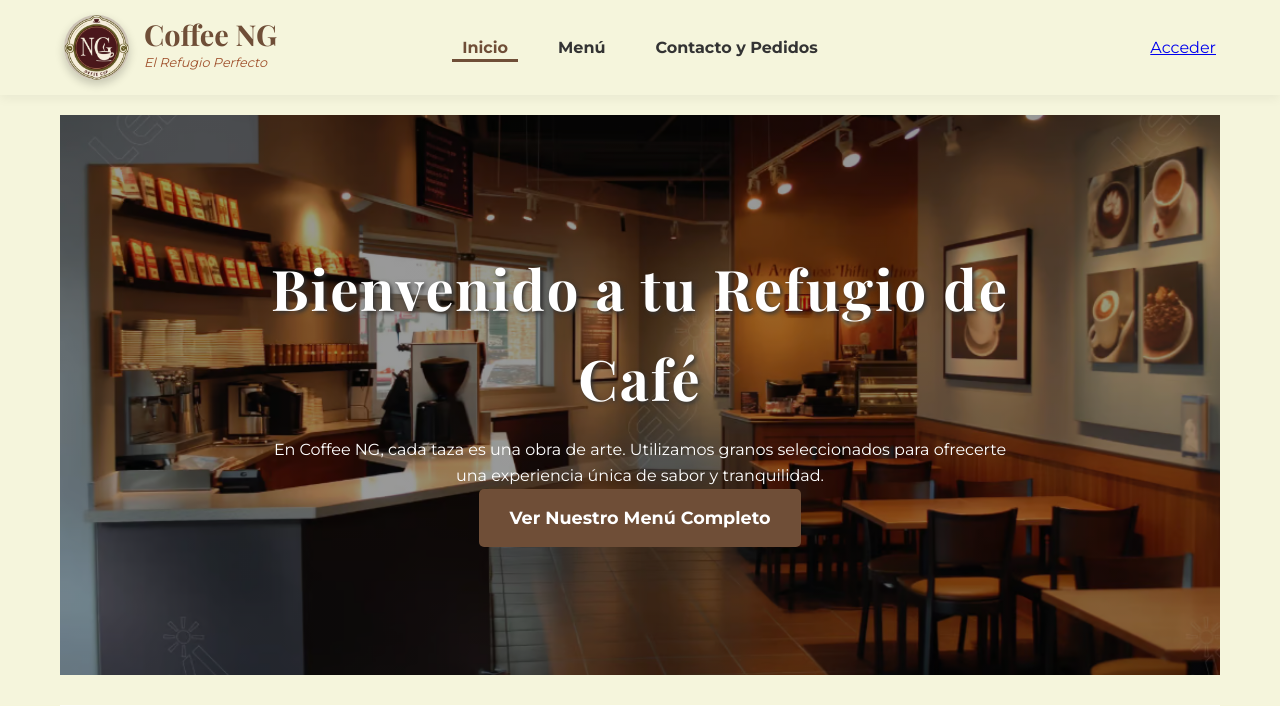
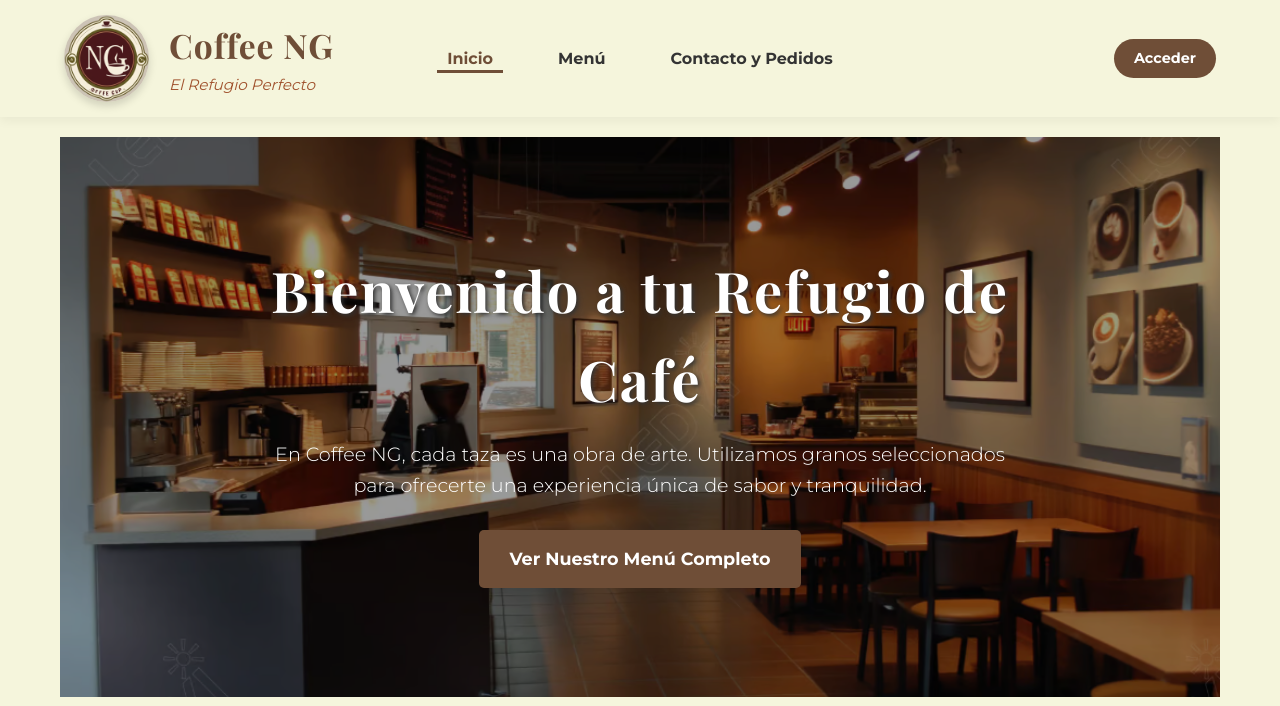
Before and after one commit to Jomumg123/CafeteriaNG-2doParcial, a PHP site: page / in a window 1280 px wide. Shown: the top 706 px of the page. Run offline with PHP 8.4, Linux system fonts and the light colour scheme.

Commit message:
Version para moviles

```diff
--- a/public/css/style.css
+++ b/public/css/style.css
@@ -51,36 +51,42 @@ hr {
     align-items: center;
     justify-content: space-between;
     padding: 15px 5%;
-    background-color: var(--color-fondo);
-    position: sticky; /* Se queda fijo arriba */
+    background-color: #F5F5DC; /* Tu color original */
+    position: sticky;
     top: 0;
     z-index: 1000;
     box-shadow: 0 4px 10px rgba(0,0,0,0.05);
 }
 
+/* Mantenemos tus selectores originales del Header */
 .header-left {
     flex: 1;
     display: flex;
     align-items: center;
-    gap: 15px;
+    gap: 20px;
 }
 
 .brand-text h1 {
     margin: 0;
-    font-size: 1.8rem;
-    line-height: 1;
+    font-size: 2.1rem;
+    color: #6F4E37;
+    letter-spacing: 1px;
+    font-family: 'Playfair Display', serif;
     display: block !important;
 }
 
 .brand-text .slogan {
-    font-size: 0.8rem;
-    color: var(--color-acento);
+    font-size: 0.95rem;
+    color: #A0522D;
     font-style: italic;
+    font-family: 'Montserrat', sans-serif;
+    font-weight: 400;
+    margin-top: 2px;
 }
 
-/* NUEVO: Botón Hamburguesa */
+/* Agregado: Botón Hamburguesa (Oculto en PC) */
 .menu-toggle {
-    display: none; /* Oculto en PC */
+    display: none;
     flex-direction: column;
     justify-content: space-around;
     width: 30px;
@@ -100,19 +106,18 @@ hr {
     transition: all 0.3s linear;
 }
 
-/* Modificado: Contenedor de Navegación */
+/* Mantenemos tu navegación central */
 .nav-container {
     flex: 2;
     display: flex;
     justify-content: center;
-    transition: all 0.3s ease;
 }
 
 .nav-list {
     list-style: none;
     display: flex;
     justify-content: center;
-    gap: 30px;
+    gap: 45px;
     margin: 0;
     padding: 0;
 }
@@ -138,17 +143,19 @@ hr {
 }
 
 .logo-img {
-    width: 65px; /* Ajustado para el nuevo layout */
-    height: 65px;
+    width: 85px; /* Tu tamaño original */
     border-radius: 50%;
-    box-shadow: 0 4px 10px rgba(0, 0, 0, 0.2);
+    box-shadow: 0 4px 8px rgba(0,0,0,0.15);
     transition: transform 0.3s ease-in-out;
-    object-fit: cover;
 }
 
-/* --- Sección Hero y resto de tus estilos --- */
+.logo-img:hover {
+    transform: scale(1.05);
+}
+
+/* --- Sección Principal (Home/Hero) - SIN CAMBIOS --- */
 .hero-homepage {
-    background-image: linear-gradient(rgba(0,0,0,0.4), rgba(0,0,0,0.4)), url('../img/ambiente.png');
+    background-image:url('../img/ambiente.png');
     background-size: cover;
     background-position: center;
     height: 70vh;
@@ -159,6 +166,14 @@ hr {
     color: white;
     position: relative;
     margin-bottom: 30px;
+}
+
+.hero-homepage::before {
+    content: '';
+    position: absolute;
+    top: 0; right: 0; bottom: 0; left: 0;
+    background: rgba(0, 0, 0, 0.4);
+    z-index: 1;
 }
 
 .hero-content {
@@ -175,6 +190,12 @@ hr {
     letter-spacing: 2px;
 }
 
+.hero-content p {
+    font-size: 1.2em;
+    margin-bottom: 30px;
+    font-weight: 300;
+}
+
 .cta-button {
     background-color: var(--color-principal);
     color: white;
@@ -237,44 +377,69 @@ hr {
     text-align: center;
 }
 
+.btn-guardar-admin {
+    background-color: #6F4E37;
+    color: white;
+    border: none;
+    padding: 15px;
+    width: 100%;
+    border-radius: 30px;
+    font-weight: 700;
+    cursor: pointer;
+}
+
+/* --- Pill de Usuario Logueado --- */
 .user-logged-box {
     display: flex;
     align-items: center;
     background: #fdf5e6;
-    padding: 6px 15px;
-    border-radius: 30px;
-    border: 1px solid var(--color-secundario);
+    padding: 8px 18px;
+    border-radius: 35px;
+    border: 1px solid #C39977;
     gap: 12px;
 }
 
 .user-logged-box img {
-    width: 38px;
-    height: 38px;
+    width: 42px;
+    height: 42px;
     border-radius: 50%;
     object-fit: cover;
-    border: 2px solid var(--color-secundario);
+    border: 2px solid #C39977;
 }
 
-/* --- MEDIA QUERIES PARA RESPONSIVIDAD (Móviles) --- */
+.btn-acceder {
+    background-color: var(--color-principal);
+    color: white !important;
+    padding: 8px 20px;
+    border-radius: 20px;
+    text-decoration: none;
+    font-size: 0.9em;
+    font-weight: 700;
+    transition: all 0.3s ease;
+    display: inline-block;
+}
+
+/* --- NUEVAS MEDIA QUERIES PARA RESPONSIVIDAD (Móviles) --- */
 @media (max-width: 992px) {
     .menu-toggle {
         display: flex; /* Muestra el botón hamburguesa */
     }
 
     .nav-container {
-        display: none; /* Oculta menú horizontal en tablet/móvil */
+        display: none; /* Oculta el menú horizontal por defecto */
         position: absolute;
         top: 100%;
         left: 0;
         width: 100%;
-        background-color: var(--color-fondo);
+        background-color: #F5F5DC;
         flex-direction: column;
         padding: 20px 0;
         box-shadow: 0 10px 15px rgba(0,0,0,0.1);
     }
 
+    /* Clase que activamos con JavaScript para desplegar el menú */
     .nav-container.active {
-        display: flex; /* Se muestra al activar con JS */
+        display: flex;
     }
 
     .nav-list {
```
Also changed, not shown: other parts of public/css/style.css (+127 -14 lines).
